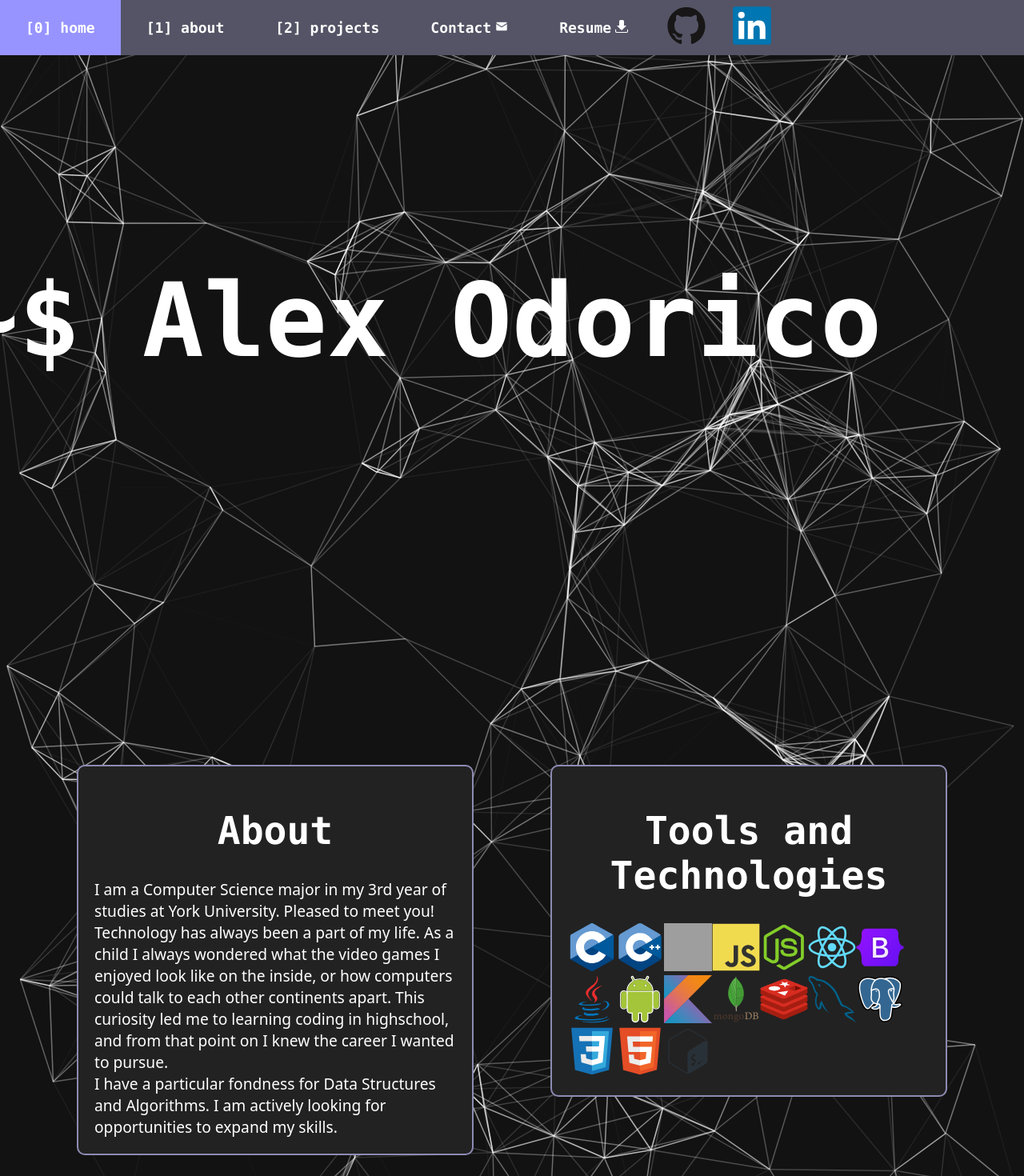
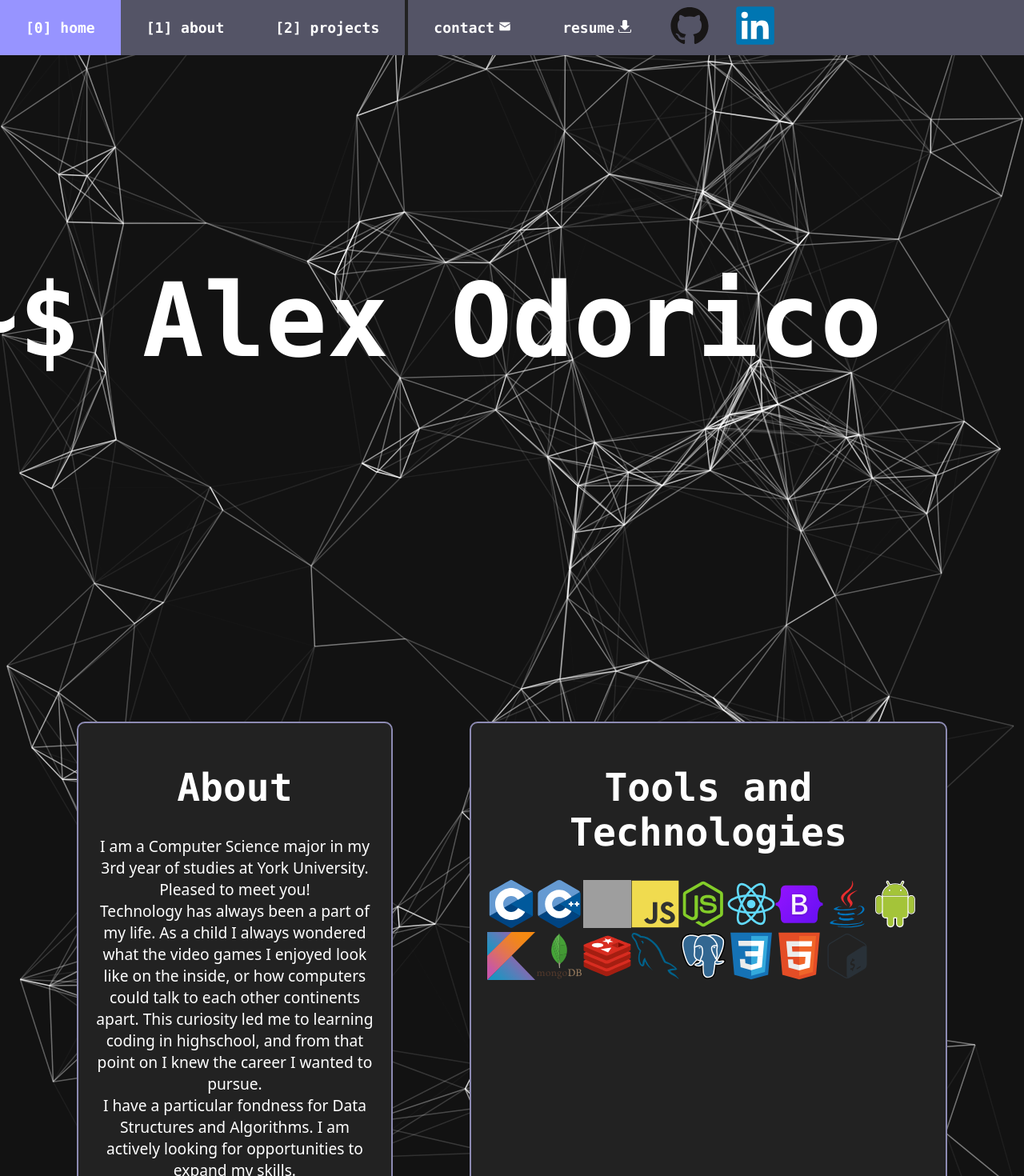
Before and after one commit to Alex7D3/Alex7D3.github.io, a React (Create React App) app: page / in a window 1280 px wide. Shown: the top 1470 px of the page at 80% size. Built offline with nearby package versions, Linux system fonts and the light colour scheme; grey boxes are pictures that could not be loaded.

Commit message:
style changes

```diff
--- a/src/components/Nav.jsx
+++ b/src/components/Nav.jsx
@@ -1,4 +1,4 @@
-import { React, useState, useEffect } from "react";
+import { React } from "react";
 import "../styles/nav.css";
 
 
@@ -22,8 +22,8 @@ function Nav({ intersecting }) {
                         <button><b>[2] projects</b></button>
                     </a>
                 </li>
-                <li><a href="mailto: ao11@my.yorku.ca"><button><b>Contact</b></button></a></li>
-                <li><a href="f" download><button><b>Resume</b></button></a></li>
+                <li><a href="mailto: ao11@my.yorku.ca"><button><b>contact</b></button></a></li>
+                <li><a href="f" download><button><b>resume</b></button></a></li>
                 <li><a
                     href="https://github.com/Alex7D3"
                     target="_blank"
--- a/src/index.css
+++ b/src/index.css
@@ -10,7 +10,6 @@ html {
 
 *, *:before, *:after {
   box-sizing: inherit;
-  letter-spacing: inherit;
 }
 
 :root {
@@ -67,9 +66,8 @@ canvas {
 button {
     font-family: inherit;
     font-size: large;
-    border: none;
     color: var(--primary-color);
-    width: max-content;
+
     display: inline-block;
     cursor: pointer;
     transition: all 500ms ease;
--- a/src/styles/Nav.css
+++ b/src/styles/Nav.css
@@ -3,7 +3,6 @@ nav {
     z-index: 2;
     position: fixed;
     background: var(--secondary-color);
-    min-width: 1000px;
 }
 nav ul {
     list-style-type: none;
@@ -17,6 +16,7 @@ nav ul li {
 
 nav ul li a button {
     padding: 1.5rem 2rem;
+    border: 0;
 }
 
 
@@ -53,3 +53,8 @@ nav ul li.active a button:hover {
     background-color: #9794FF;
     transition: all 0.5s ease;
 }
+
+nav ul :nth-child(3) {
+    border-right: 0.25rem solid;
+    border-color: var(--article-color);
+}
--- a/src/styles/about.css
+++ b/src/styles/about.css
@@ -9,10 +9,10 @@
 #about > div {
     border-radius: 10px;
     border: 2px solid var(--highlight-color);
-    min-width: 0;
+    width: auto;
     padding: 20px;
     background-color: var(--article-color);
-    min-height: 24rem;
+    min-height: 100%;
 }
 
 #about > div h2 {
@@ -21,5 +21,5 @@
 }
 
 #about > div article {
-
+    text-align: center;
 }
--- a/src/styles/projects.css
+++ b/src/styles/projects.css
@@ -6,5 +6,5 @@
     display: grid;
     place-items: center;
     align-content: center;
-
+    white-space: nowrap;
 }
```
